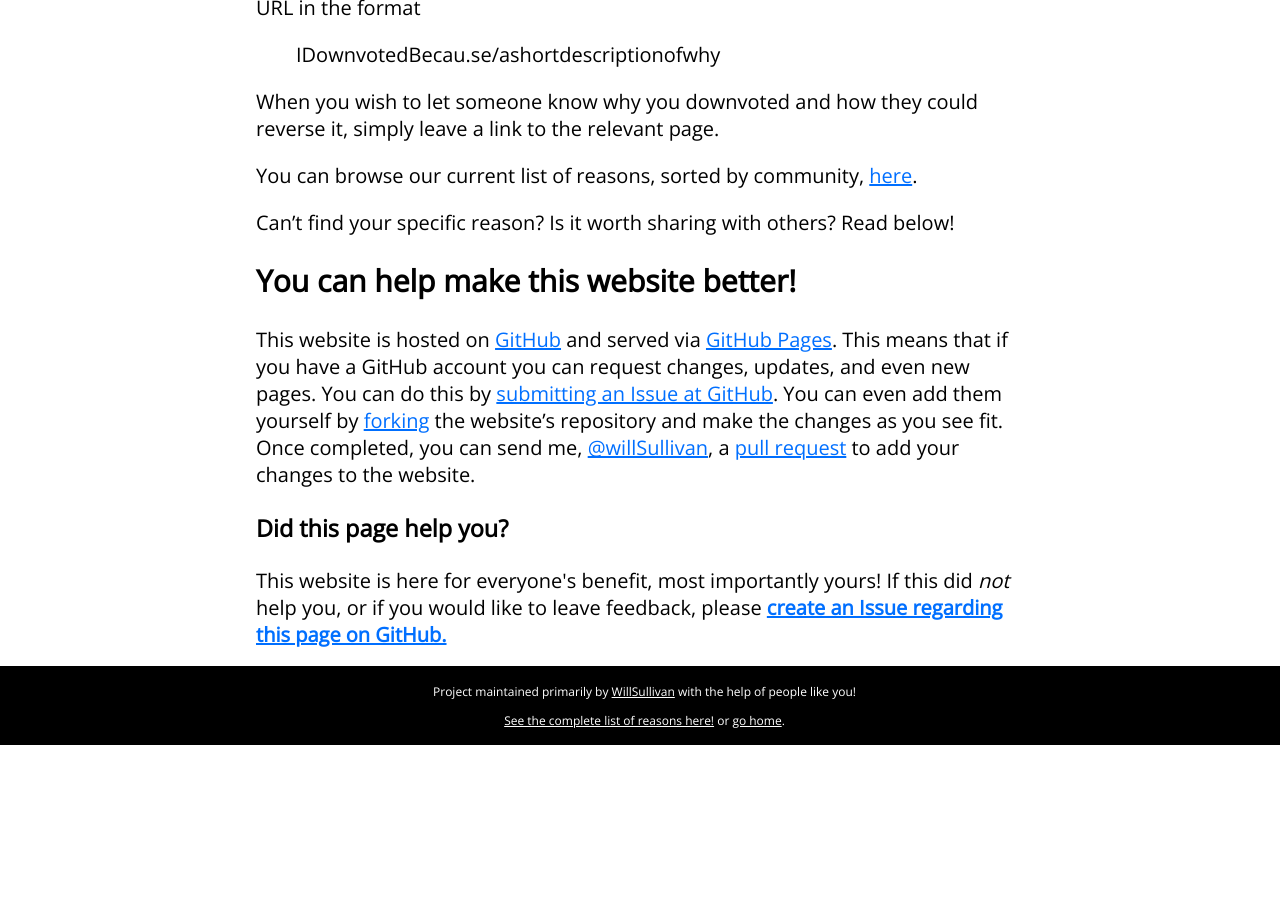
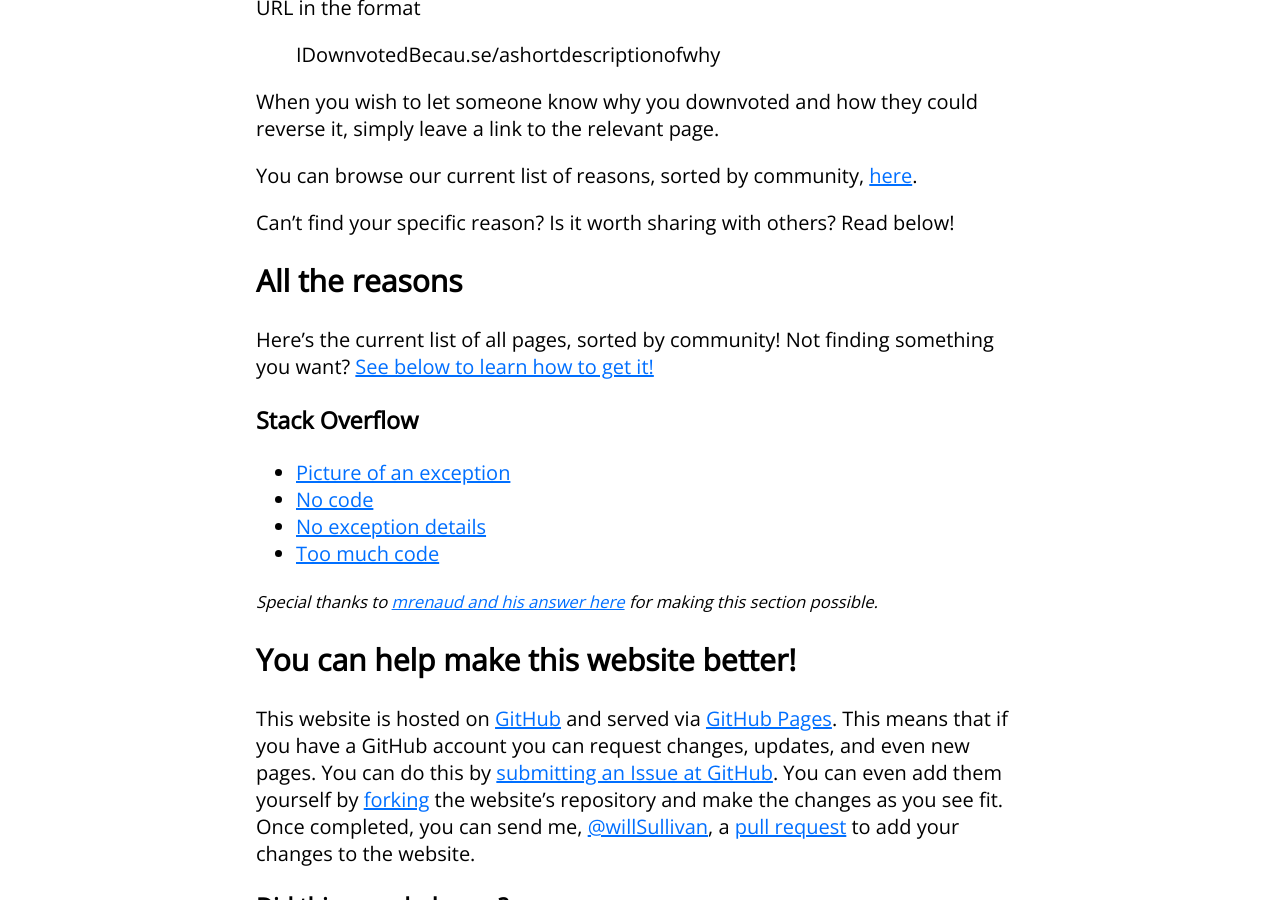
Before and after one commit to WillSullivan/idownvotedbecause, a Jekyll site: the page built from index.md, in a window 1280 px wide and 900 px high, scrolled down 807 px. Built offline with Jekyll 4.4.1, drawn with Linux system fonts in a browser that asks for light colours; before the commit the page ends 1552 px from its top, so only the background shows below that.

Commit message:
Move the reason list to the homepage

```diff
--- a/index.md
+++ b/index.md
@@ -24,5 +24,23 @@ You can browse our current list of reasons, sorted by community, [here](/allreas
 
 Can't find your specific reason? Is it worth sharing with others? Read below!
 
+## All the reasons
+Here's the current list of all pages, sorted by community!  Not finding something you want? [See below to learn how to get it!](#call-to-action)
+
+{% for cat in site.category-list %}
+### {{ cat }}
+<ul>
+  {% for page in site.pages %}
+    {% for pc in page.categories %}
+      {% if pc == cat %}
+        <li><a href="{{ page.url }}">{{ page.title }}</a></li>
+      {% endif %}   <!-- cat-match-p -->
+    {% endfor %}  <!-- page-category -->
+  {% endfor %}  <!-- page -->
+</ul>
+{% endfor %}  <!-- cat -->
+
+<small>*Special thanks to [mrenaud and his answer here](https://stackoverflow.com/a/17913214/1228) for making this section possible.*</small>
+
 ## You can help make this website better!
 This website is hosted on [GitHub](https://github.com/WillSullivan/IDownvotedBecause) and served via [GitHub Pages](https://pages.github.com/). This means that if you have a GitHub account you can request changes, updates, and even new pages.  You can do this by [submitting an Issue at GitHub](https://github.com/WillSullivan/IDownvotedYouBecause/issues/new). You can even add them yourself by [forking](https://help.github.com/articles/fork-a-repo/) the website's repository and make the changes as you see fit. Once completed, you can send me, [@willSullivan](https://github.com/willSullivan), a [pull request](https://help.github.com/articles/using-pull-requests/) to add your changes to the website.
```
Also changed, not shown: allreasons.md (deleted, +0 -23 lines).
